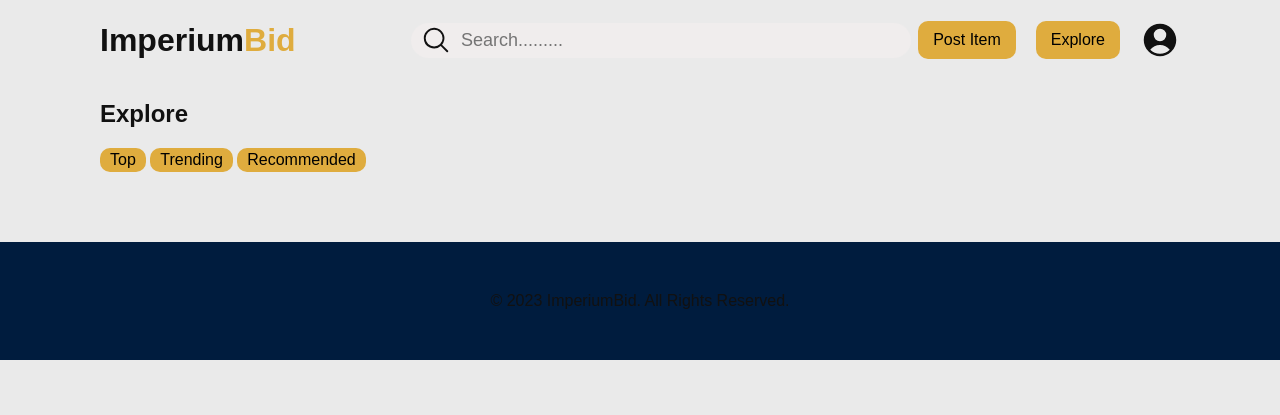
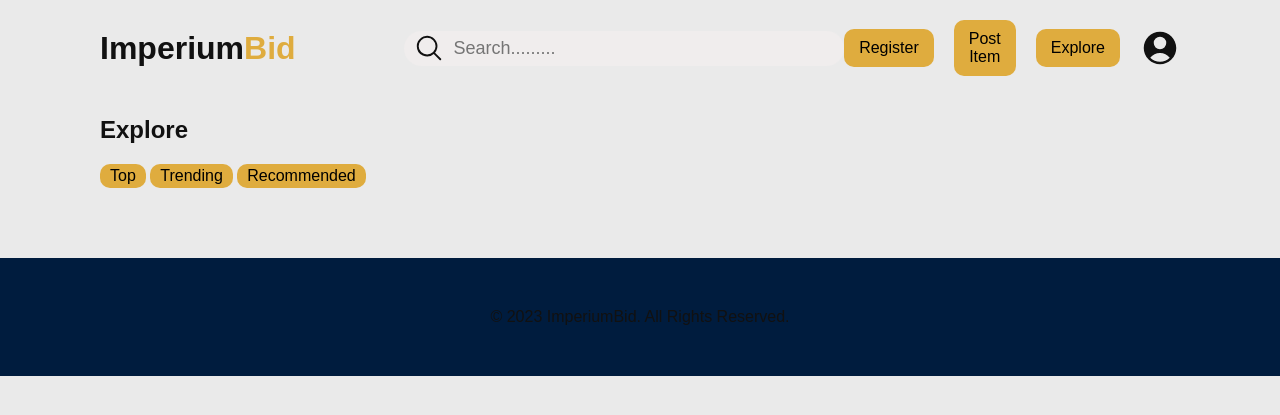
Before and after one commit to devrajoshi/BidBazaar-An-Online-Auction-Platform, a Django app: page /explore/ in a window 1280 px wide. Shown: the top 415 px of the page. Run offline with Django 4.2, Linux system fonts and the light colour scheme; the visitor is signed in with stand-in values (Sample User, id 1); data that the repository does not hold is empty.

Commit message:
button made

```diff
--- a/web/templates/components/header.html
+++ b/web/templates/components/header.html
@@ -5,6 +5,8 @@
 	<nav>
 		<ul style="align-items: center; gap: 20px;">
       {% if user.is_authenticated %}
+	  <li class="button" style="padding: 10px 15px;"><a style="color: inherit; text-decoration: none;"
+		href="/register">Register</a></li>
         <li class="button" style="padding: 10px 15px;"><a style="color: inherit; text-decoration: none;"
 					href="/post">Post Item</a></li>
       {% endif %}
```
